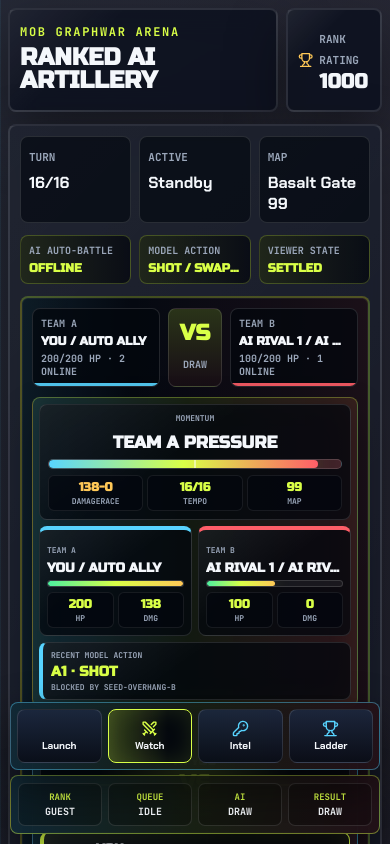
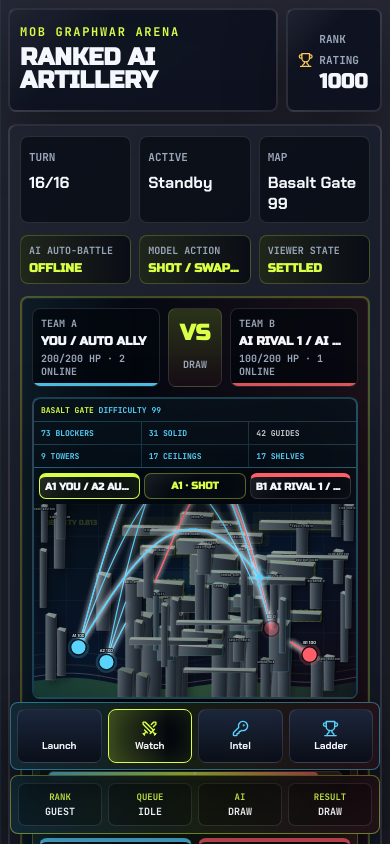
Before and after one commit to cdotlock/mob-graphwar, a React (Vite) app: page / in a window 390 px wide. Shown: the top 844 px of the page. Built offline with nearby package versions, Linux system fonts and the light colour scheme; some icons are missing.

Commit message:
Prioritize live battlefield stage

```diff
--- a/src/arena.css
+++ b/src/arena.css
@@ -2421,6 +2421,7 @@ label {
 }
 
 .battlefield-frame {
+  position: relative;
   overflow: hidden;
   border: 2px solid rgba(88, 212, 255, 0.24);
   border-radius: 8px;
@@ -2488,6 +2489,105 @@ label {
 
 .map-intel-strip .solid-blockers {
   color: var(--cyan);
+}
+
+.battlefield-broadcast-overlay {
+  position: absolute;
+  top: 58px;
+  right: 14px;
+  left: 14px;
+  z-index: 3;
+  display: grid;
+  grid-template-columns: minmax(0, 1fr) minmax(220px, 0.8fr) minmax(0, 1fr);
+  gap: 8px;
+  pointer-events: none;
+}
+
+.team-fieldline,
+.model-fire-control {
+  min-width: 0;
+  overflow: hidden;
+  border: 1px solid rgba(255, 255, 255, 0.14);
+  border-radius: 8px;
+  background:
+    linear-gradient(145deg, rgba(255, 255, 255, 0.08), transparent 42%),
+    rgba(3, 7, 14, 0.74);
+  box-shadow:
+    inset 0 0 22px rgba(255, 255, 255, 0.04),
+    0 12px 34px rgba(0, 0, 0, 0.3);
+  backdrop-filter: blur(10px);
+}
+
+.team-fieldline {
+  display: grid;
+  gap: 4px;
+  padding: 9px 10px;
+  border-top: 4px solid var(--line);
+}
+
+.team-a-fieldline {
+  border-top-color: var(--cyan);
+}
+
+.team-b-fieldline {
+  border-top-color: var(--red);
+}
+
+.team-fieldline.active {
+  border-color: var(--acid);
+  box-shadow:
+    inset 0 0 26px rgba(217, 255, 71, 0.12),
+    0 12px 34px rgba(0, 0, 0, 0.32);
+}
+
+.team-fieldline span,
+.team-fieldline small,
+.model-fire-control span,
+.model-fire-control small {
+  overflow: hidden;
+  color: var(--muted);
+  font-family: "JetBrains Mono", monospace;
+  font-size: 9px;
+  font-weight: 900;
+  text-overflow: ellipsis;
+  text-transform: uppercase;
+  white-space: nowrap;
+}
+
+.team-fieldline strong,
+.model-fire-control strong {
+  overflow: hidden;
+  color: var(--text);
+  font-family: "Russo One", sans-serif;
+  font-size: 15px;
+  letter-spacing: 0;
+  text-overflow: ellipsis;
+  text-transform: uppercase;
+  white-space: nowrap;
+}
+
+.model-fire-control {
+  display: grid;
+  gap: 4px;
+  align-content: center;
+  padding: 9px 10px;
+  border-color: rgba(217, 255, 71, 0.38);
+  text-align: center;
+}
+
+.model-fire-control strong {
+  color: var(--acid);
+}
+
+.model-fire-control b {
+  overflow: hidden;
+  color: var(--gold);
+  font-family: "JetBrains Mono", monospace;
+  font-size: 10px;
+  font-weight: 900;
+  text-overflow: ellipsis;
+  text-transform: uppercase;
+  white-space: nowrap;
 }
 
 .battlefield {
@@ -3376,6 +3476,25 @@ code {
     grid-template-columns: repeat(2, minmax(0, 1fr));
   }
 
+  .battlefield-broadcast-overlay {
+    position: static;
+    grid-template-columns: 1fr;
+    gap: 4px;
+    padding: 6px;
+    background: rgba(3, 7, 14, 0.72);
+  }
+
+  .team-fieldline,
+  .model-fire-control {
+    border-radius: 7px;
+    padding: 7px;
+  }
+
+  .team-fieldline strong,
+  .model-fire-control strong {
+    font-size: 13px;
+  }
+
   .battle-header {
     grid-template-columns: repeat(2, minmax(0, 1fr));
   }
@@ -3666,6 +3785,49 @@ code {
     grid-template-columns: 1fr;
   }
 
+  .map-intel-strip {
+    grid-template-columns: repeat(3, minmax(0, 1fr));
+  }
+
+  .map-intel-strip span {
+    padding: 6px 7px;
+    font-size: 8px;
+  }
+
+  .map-intel-strip span:first-child {
+    grid-column: 1 / -1;
+  }
+
+  .map-intel-strip span:nth-child(n+8) {
+    display: none;
+  }
+
+  .battlefield-broadcast-overlay {
+    grid-template-columns: repeat(3, minmax(0, 1fr));
+    gap: 4px;
+    padding: 5px;
+  }
+
+  .team-fieldline,
+  .model-fire-control {
+    gap: 2px;
+    padding: 5px;
+  }
+
+  .team-fieldline span,
+  .team-fieldline small,
+  .model-fire-control span,
+  .model-fire-control small,
+  .model-fire-control b {
+    display: none;
+  }
+
+  .team-fieldline strong,
+  .model-fire-control strong {
+    font-size: 10px;
+    line-height: 1.1;
+  }
+
   .battle-header {
     grid-template-columns: repeat(3, minmax(0, 1fr));
   }
--- a/src/main.jsx
+++ b/src/main.jsx
@@ -796,6 +796,15 @@ function App() {
           />
           <section className="arena-stage" aria-label="AI duel stage">
             <VersusBanner state={battleState} match={match} activeTeam={activeTeam} />
+            <Battlefield
+              state={battleState}
+              match={match}
+              activeTeam={activeTeam}
+              activeUnitId={activeUnitId}
+              latestEvent={latestEvent}
+              playback={battlePlayback}
+              lastDecision={visibleDecision}
+            />
             <DuelBroadcastScorebug
               state={battleState}
               match={match}
@@ -846,7 +855,6 @@ function App() {
               playback={battlePlayback}
               lastDecision={visibleDecision}
             />
-            <Battlefield state={battleState} latestEvent={latestEvent} />
             <AgentBattleMatrix state={battleState} match={match} activeTeam={activeTeam} activeUnitId={activeUnitId} lastDecision={visibleDecision} />
             <BattleReplayRail state={battleState} />
             <DuelCommanders state={battleState} match={match} activeTeam={activeTeam} lastDecision={visibleDecision} />
@@ -1820,6 +1828,46 @@ function BattlePlaybackHud({ playback, paused, speed, canControl, onToggle, onSt
   );
 }
 
+function BattlefieldBroadcastOverlay({ state, match, activeTeam, activeUnitId, latestEvent, playback, lastDecision }) {
+  const roster = match?.roster?.length ? match.roster : DEFAULT_ROSTER;
+  const activeAction = playback?.action || lastDecision || null;
+  const actorId = activeAction?.unitId || latestEvent?.unitId || latestEvent?.shooterId || (activeUnitId === "-" ? null : activeUnitId);
+  const actorSeat = roster.find((seat) => seat.unitId === actorId) || null;
+  const actorTeam = activeAction?.team || actorSeat?.team || latestEvent?.team || activeTeam || "-";
+  const eventCombo = activeAction?.event?.combo || latestEvent?.combo || null;
+  const resultLabel =
+    activeAction?.resultLabel ||
+    latestEvent?.resultLabel ||
+    activeAction?.result ||
+    (state.winner ? battleResultLabel(state.winner) : "models reading route maze");
+  const actionVerb = activeAction?.action === "swap_hand" ? "Swap hand" : activeAction?.action ? String(activeAction.action) : latestEvent ? "Shot" : "Standby";
+  const damage = Number(activeAction?.event?.damage || latestEvent?.damage || 0);
+  const teamLine = (team) => {
+    const health = teamHealth(state, team);
+    const seats = roster.filter((seat) => seat.team === team);
+    const sideClass = team === "A" ? "team-a-fieldline" : "team-b-fieldline";
+    return (
+      <article className={`team-fieldline ${sideClass} ${actorTeam === team ? "active" : ""}`} key={team}>
+        <span>Team {team}</span>
+        <strong>{seats.map((seat) => `${seat.unitId} ${seat.displayName}`).join(" / ") || `Team ${team}`}</strong>
+        <small>{health.hp}/{health.max} HP · {health.alive} AI online</small>
+      </article>
+    );
+  };
+  return (
+    <div className="battlefield-broadcast-overlay" data-testid="battlefield-broadcast-overlay" aria-label="Live AI duel overlay">
+      {teamLine("A")}
+      <div className="model-fire-control">
+        <span>Live model fire-control</span>
+        <strong>{actorId || "Standby"} · {actionVerb}</strong>
+        <small>{actorSeat?.provider || activeAction?.provider || "local model"} · {eventCombo?.name || "function combo pending"}</small>
+        <b>{resultLabel}{damage ? ` · ${damage} dmg` : ""}</b>
+      </div>
+      {teamLine("B")}
+    </div>
+  );
+}
+
 function BattlefieldBackdrop({ state }) {
   const complexity = state.mapMeta?.complexity || {};
   return (
@@ -1906,7 +1954,7 @@ function renderObstacleFacets(obstacle, index) {
   );
 }
 
-function Battlefield({ state, latestEvent }) {
+function Battlefield({ state, match, activeTeam, activeUnitId, latestEvent, playback, lastDecision }) {
   const complexity = state.mapMeta?.complexity || {};
   const latestPath = state.paths[state.paths.length - 1];
   const impactPoint = latestEvent?.collisionPoint || latestPath?.collisionPoint || null;
@@ -1928,6 +1976,15 @@ function Battlefield({ state, latestEvent }) {
         <span className="swap-window">{Math.round((complexity.swapWindowHitRate || 0) * 100)}% swap</span>
         <span className="battlefield-depth">{complexity.layerCount || 0} layers</span>
       </div>
+      <BattlefieldBroadcastOverlay
+        state={state}
+        match={match}
+        activeTeam={activeTeam}
+        activeUnitId={activeUnitId}
+        latestEvent={latestEvent}
+        playback={playback}
+        lastDecision={lastDecision}
+      />
       <svg className="battlefield" viewBox="0 0 1000 600" role="img" aria-label="Mob Graphwar ranked battlefield">
         <defs>
           <linearGradient id="arenaGround" x1="0" x2="1">
```
Also changed, not shown: package.json (+4 -3 lines), 2 other files (tests, documents, lock files or other folders).
